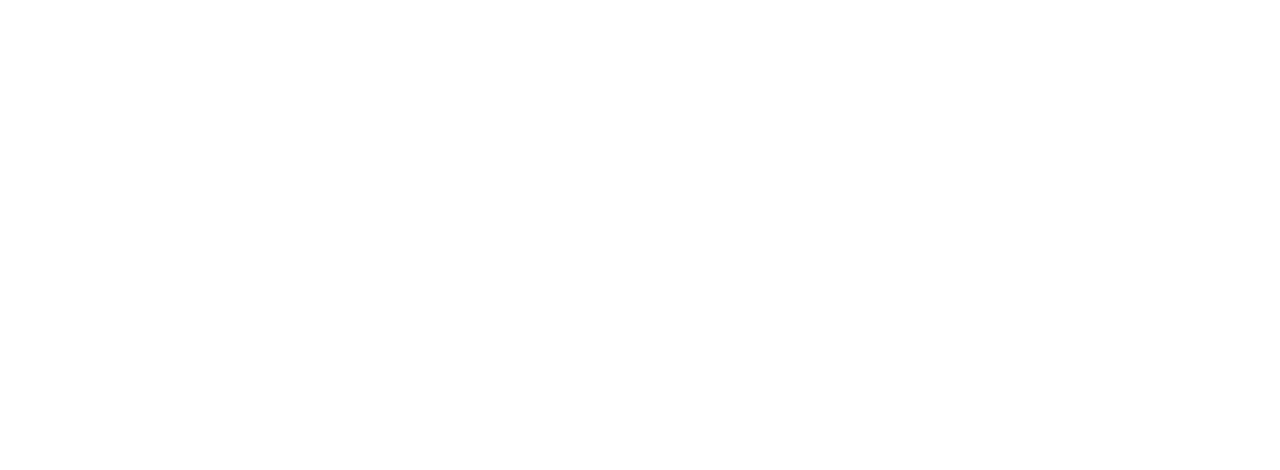
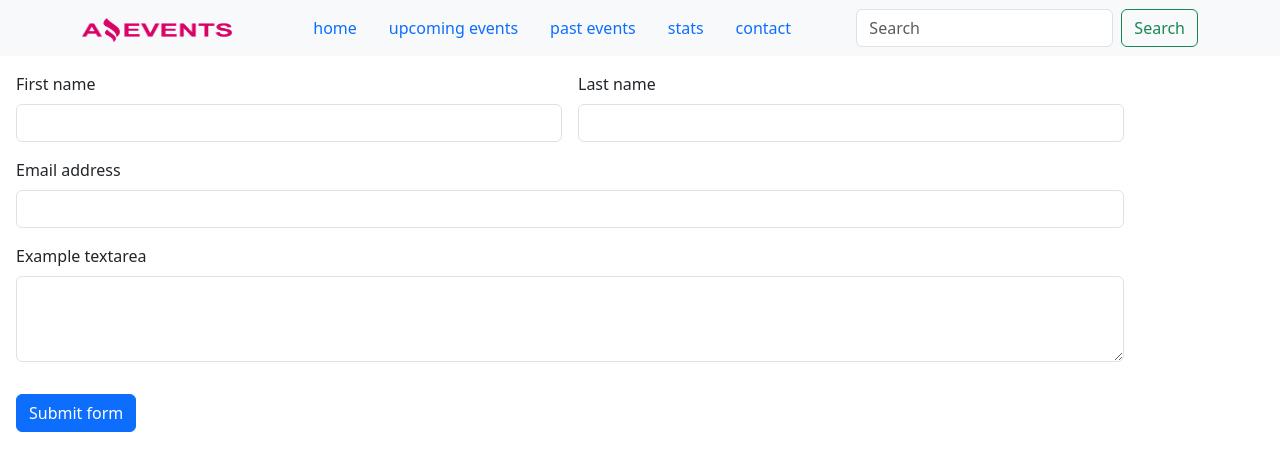
Before and after one commit to MansurLui/MidHub_Javascript, a plain HTML site: page contact.html in a window 1280 px wide. Drawn offline with nearby package versions, Linux system fonts and the light colour scheme.

Commit message:
agregando form contacts

```diff
--- a/contact.html
+++ b/contact.html
@@ -0,0 +1,76 @@
+<!DOCTYPE html>
+<html lang="en">
+
+<head>
+    <meta charset="UTF-8">
+    <meta http-equiv="X-UA-Compatible" content="IE=edge">
+    <meta name="viewport" content="width=device-width, initial-scale=1.0">
+    <link href="https://cdn.jsdelivr.net/npm/bootstrap@5.3.0-alpha1/dist/css/bootstrap.min.css" rel="stylesheet"
+        integrity="sha384-GLhlTQ8iRABdZLl6O3oVMWSktQOp6b7In1Zl3/Jr59b6EGGoI1aFkw7cmDA6j6gD" crossorigin="anonymous">
+    <link rel="icon" type="image/png" sizes="32x32" href="./img/favicon.ico">
+    <link rel="stylesheet" type="text/css" href="./css/styles.css">
+    <title>Amazing Events</title>
+</head>
+
+<body>
+    <header>
+        <nav class="navbar sticky-top bg-body-tertiary">
+            <div class="container">
+                <a class="navbar-brand" href="#">
+                    <img src="./img/Logo_Amazing_Events.png" alt="Bootstrap" width="150" height="24">
+                </a>
+                <nav class="nav">
+                    <a class="nav-link active" aria-current="page" href="./index.html">home</a>
+                    <a class="nav-link active" aria-current="page" href="./upcoming_events.html">upcoming events</a>
+                    <a class="nav-link active" aria-current="page" href="./past_events.html">past events</a>
+                    <a class="nav-link active" aria-current="page" href="./stats.html">stats</a>
+                    <a class="nav-link active" aria-current="page" href="./contact.html">contact</a>
+                </nav>
+                <div>
+                    <form class="d-flex" role="search">
+                        <input class="form-control me-2" type="search" placeholder="Search" aria-label="Search">
+                        <button class="btn btn-outline-success" type="submit">Search</button>
+                    </form>
+                </div>
+            </div>
+        </nav>
+    </header>
+    <main>
+        <!-- ACA VA EL CARROUSEL DE PAGINAS-->
+        <form class="contact_Form container d-flex flex-wrap row g-3 col needs-validation" novalidate>
+            <div class="col-md-6 position-relative">
+                <label for="validationTooltip01" class="form-label">First name</label>
+                <input type="text" class="form-control" id="validationTooltip01" value="" required>
+                <div class="valid-tooltip">
+                    Looks good!
+                </div>
+            </div>
+            <div class="col-md-6 position-relative">
+                <label for="validationTooltip02" class="form-label">Last name</label>
+                <input type="text" class="form-control" id="validationTooltip02" value="" required>
+                <div class="valid-tooltip">
+                    Looks good!
+                </div>
+            </div>
+            <div class="md-4">
+                <label for="exampleFormControlInput1" class="form-label">Email address</label>
+                <input type="email" class="form-control" id="exampleFormControlInput1" placeholder="">
+            </div>
+            <div class="mb-3">
+                <label for="exampleFormControlTextarea1" class="form-label">Example textarea</label>
+                <textarea class="form-control" id="exampleFormControlTextarea1" rows="3"></textarea>
+            </div>
+            <div class="col-12">
+                <button class="btn btn-primary" type="submit">Submit form</button>
+            </div>
+        </form>
+    </main>
+    <footer>
+
+    </footer>
+    <script src="https://cdn.jsdelivr.net/npm/bootstrap@5.3.0-alpha1/dist/js/bootstrap.bundle.min.js"
+        integrity="sha384-w76AqPfDkMBDXo30jS1Sgez6pr3x5MlQ1ZAGC+nuZB+EYdgRZgiwxhTBTkF7CXvN"
+        crossorigin="anonymous"></script>
+</body>
+
+</html>
--- a/css/styles.css
+++ b/css/styles.css
@@ -0,0 +1,3 @@
+.contact_Form{
+    margin: 0%;
+}
```
Also changed, not shown: details.html (+52 -0 lines), index.html (+1 -0 lines), past_events.html (+52 -0 lines), stats.html (+52 -0 lines), upcoming_events.html (+51 -0 lines).
